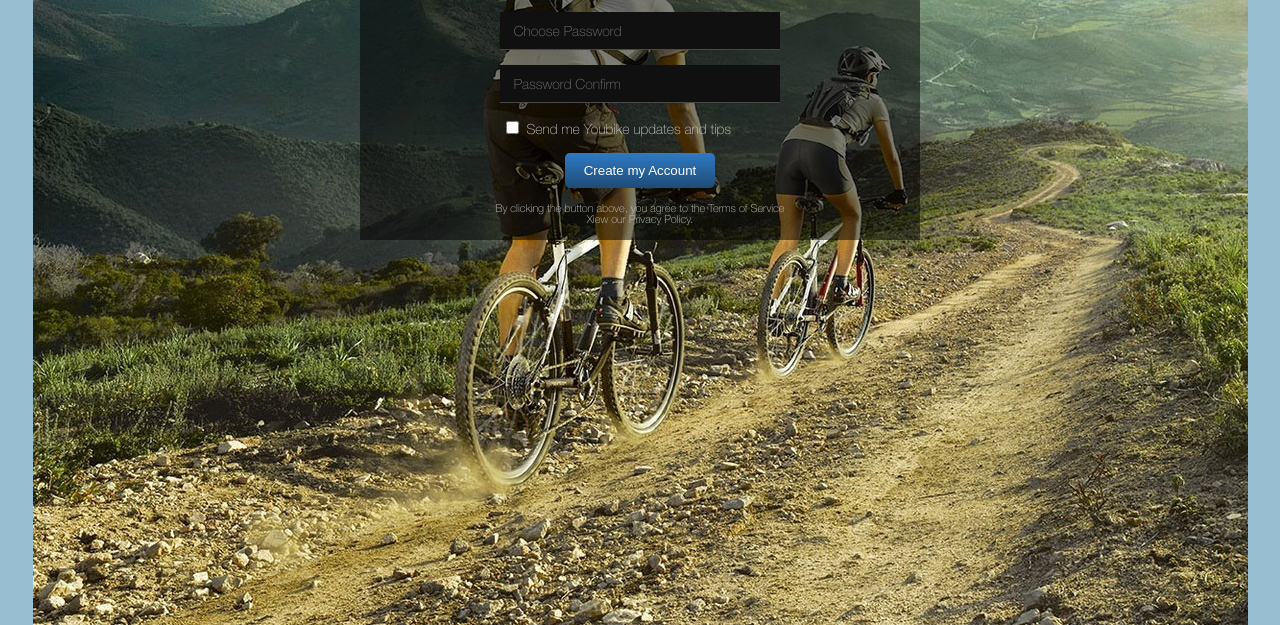
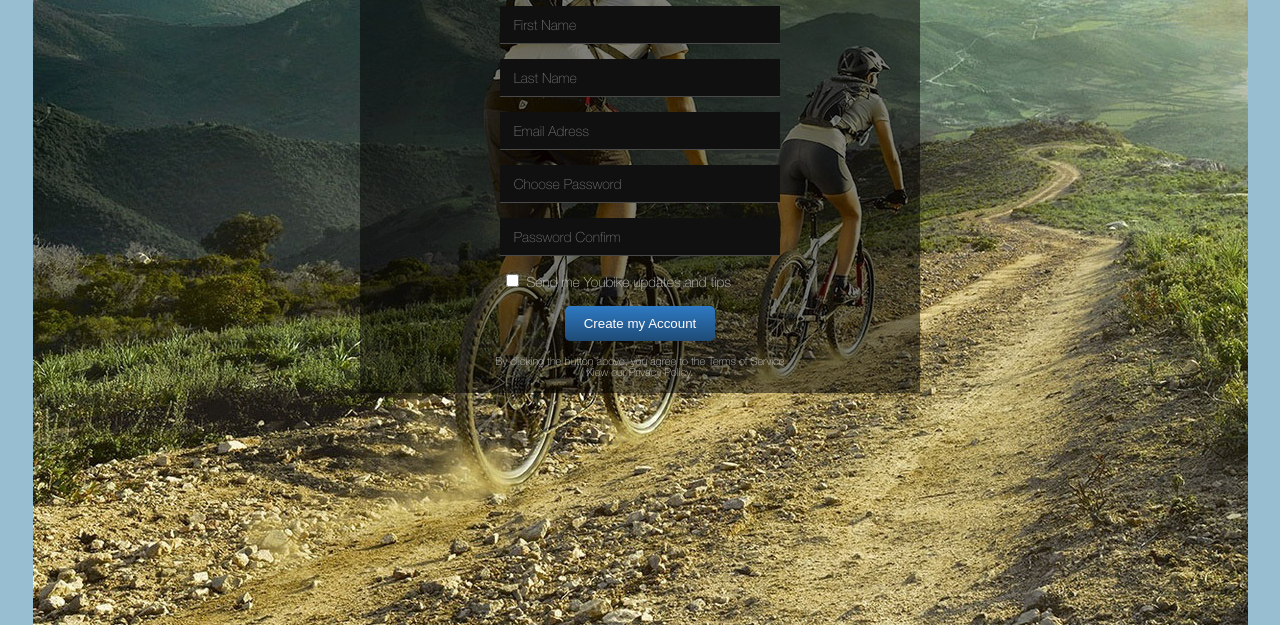
Before and after one commit to maxon010/maxon010.github.io, a plain HTML site: page DZ5-1/index.html in a window 1280 px wide. Shown: the part 403-1028 px from the top of the page. Drawn offline with Linux system fonts and the light colour scheme.

Commit message:
отцентрировал по вертикали

```diff
--- a/DZ5-1/css/style.css
+++ b/DZ5-1/css/style.css
@@ -22,6 +22,8 @@ body{
     margin: 0 auto;
     background: url("../img/bg.jpg") no-repeat;
     background-size: auto;
+    position: relative;
+    overflow: hidden;
 
 }
 .Header{
@@ -121,10 +123,12 @@ ul.menu > li > a:hover {
     text-decoration: underline;
 }
 .Main-block{
-    margin: auto;
-    margin-top: 20px;
+    width: 560px;
     height: 610px;
-    width: 560px;
+    position: absolute;
+    top: 50%;
+    left: 50%;
+    transform: translate(-50%, -50%);
     text-align: center;
     font-family: 'Helvetica Neue';
 }
```
